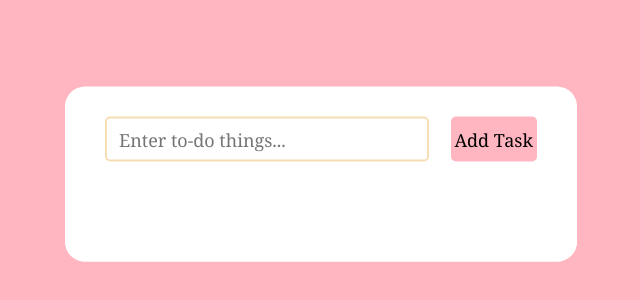
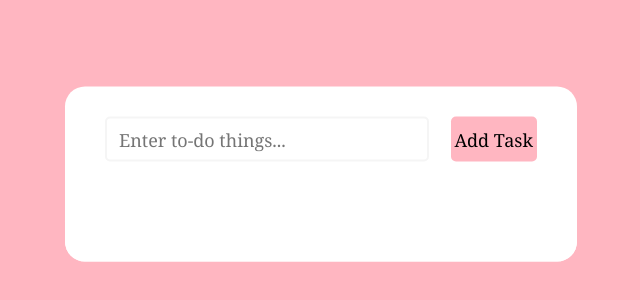
Before and after one commit to Astha-sri/To-do-List, a plain HTML site: page index.html in a window 1280 px wide. Shown: the part 226-526 px from the top of the page, without its empty margins (319-959 px from the left). Drawn offline with Linux system fonts and the light colour scheme.

Commit message:
new changes

```diff
--- a/to-do.css
+++ b/to-do.css
@@ -31,7 +31,7 @@ body{
     height: 45px;
     font-family: Georgia, 'Times New Roman', Times, serif;
     font-size:18px;
-    border:2px solid wheat;
+    border:2px solid whitesmoke;
     padding:12px;
     color: #111111;
     font-weight: 500;
```
